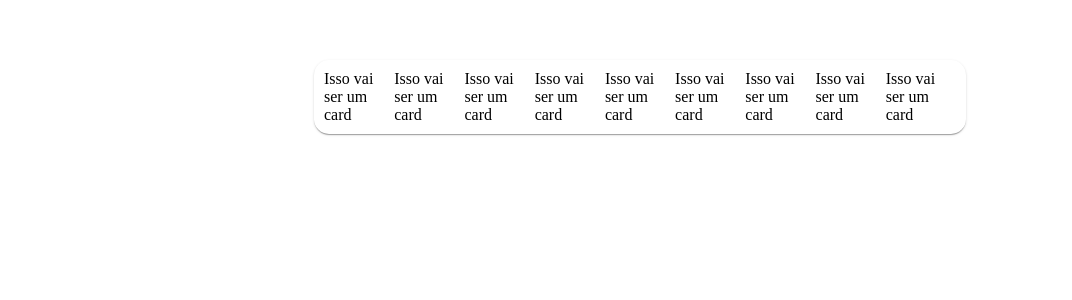
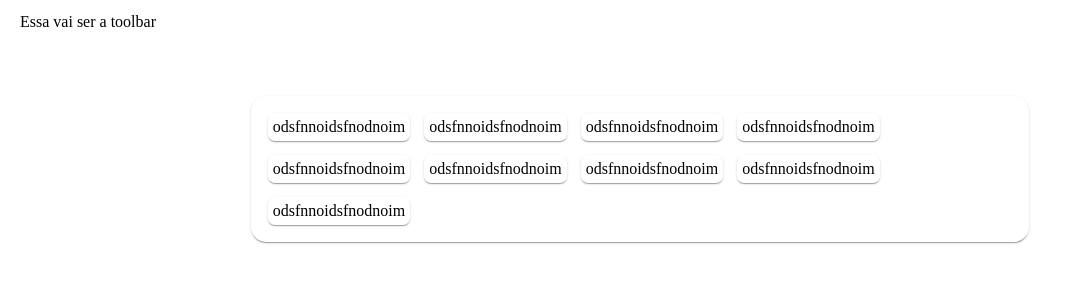
Before and after one commit to GusChenn/keycash-frontend-challenge-gustavochen, a React (Create React App) app: page / in a window 1280 px wide. Shown: the top 300 px of the page, without its empty margins (0-1072 px from the left). Built offline with nearby package versions, Linux system fonts and the light colour scheme.

Commit message:
Adição da toolbar

```diff
--- a/src/components/Card.jsx
+++ b/src/components/Card.jsx
@@ -1,10 +1,25 @@
 import React from 'react';
+import Box from '@mui/material/Box';
 
 function Card() {
   return (
-    <div>
-      Isso vai ser um card
-    </div>
+    <Box
+      sx={{
+        display: 'flex',
+        flexDirection: 'column',
+        alignItems: 'center',
+        borderRadius: '7px',
+        boxShadow: 1,
+        margin: '7px',
+        padding: '5px ',
+      }}
+    >
+      <Box
+        className="imagem_casa"
+      >
+        odsfnnoidsfnodnoim
+      </Box>
+    </Box>
   );
 }
 
--- /dev/null
+++ b/src/components/Toolbar.jsx
@@ -0,0 +1,18 @@
+import React from 'react';
+import Box from '@mui/material/Box';
+
+function Toolbar() {
+  return (
+    <Box
+      sx={{
+        alignItems: 'center',
+        margin: '7px',
+        padding: '5px ',
+      }}
+    >
+      Essa vai ser a toolbar
+    </Box>
+  );
+}
+
+export default Toolbar;
--- a/src/components/Vitrine.jsx
+++ b/src/components/Vitrine.jsx
@@ -21,8 +21,10 @@ function Vitrine() {
           borderRadius: '15px',
           boxShadow: 1,
           margin: '10px',
-          width: '50%',
+          width: '60%',
+          height: '70%',
           padding: '10px',
+          flexWrap: 'wrap',
         }}
       >
         <Card />
--- a/src/index.jsx
+++ b/src/index.jsx
@@ -1,10 +1,12 @@
 import React from 'react';
 import ReactDOM from 'react-dom';
 import Vitrine from './components/Vitrine';
+import Toolbar from './components/Toolbar';
 import reportWebVitals from './reportWebVitals';
 
 ReactDOM.render(
   <React.StrictMode>
+    <Toolbar />
     <Vitrine />
   </React.StrictMode>,
   document.getElementById('root'),
```
